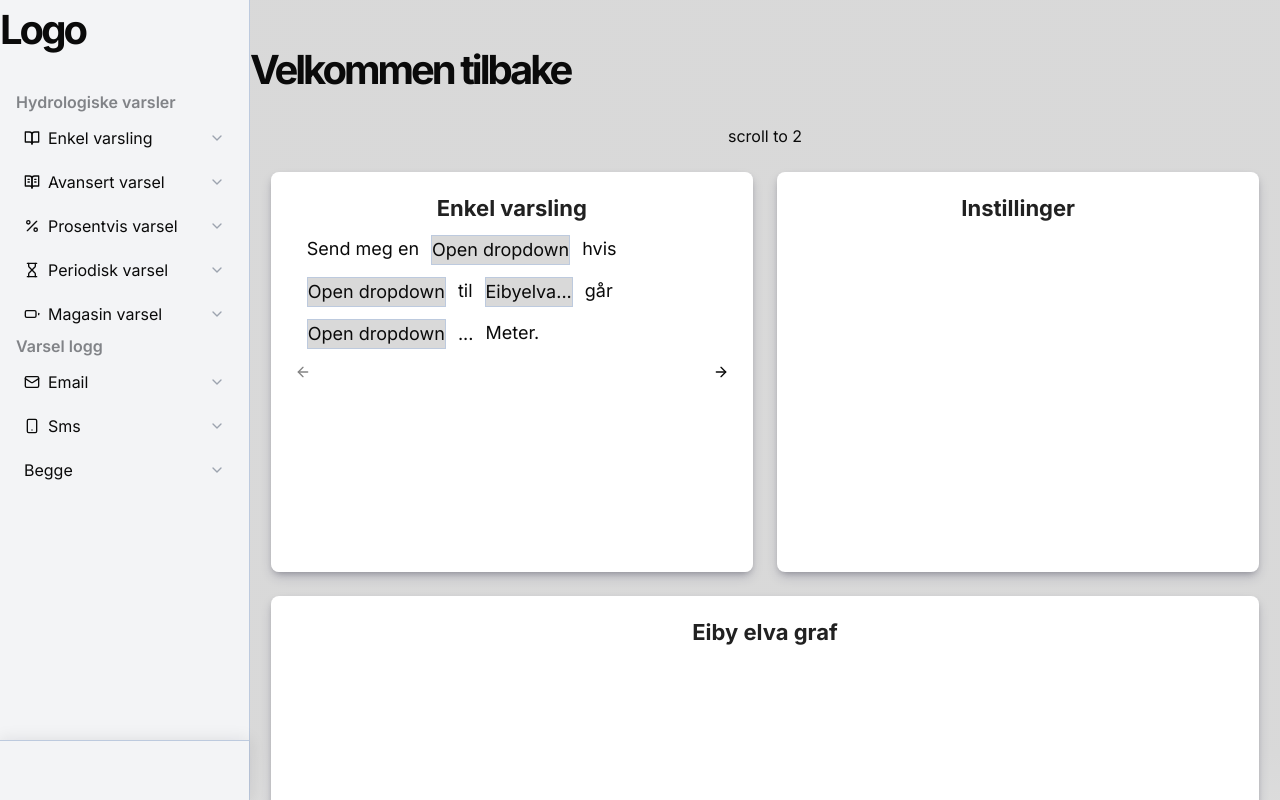
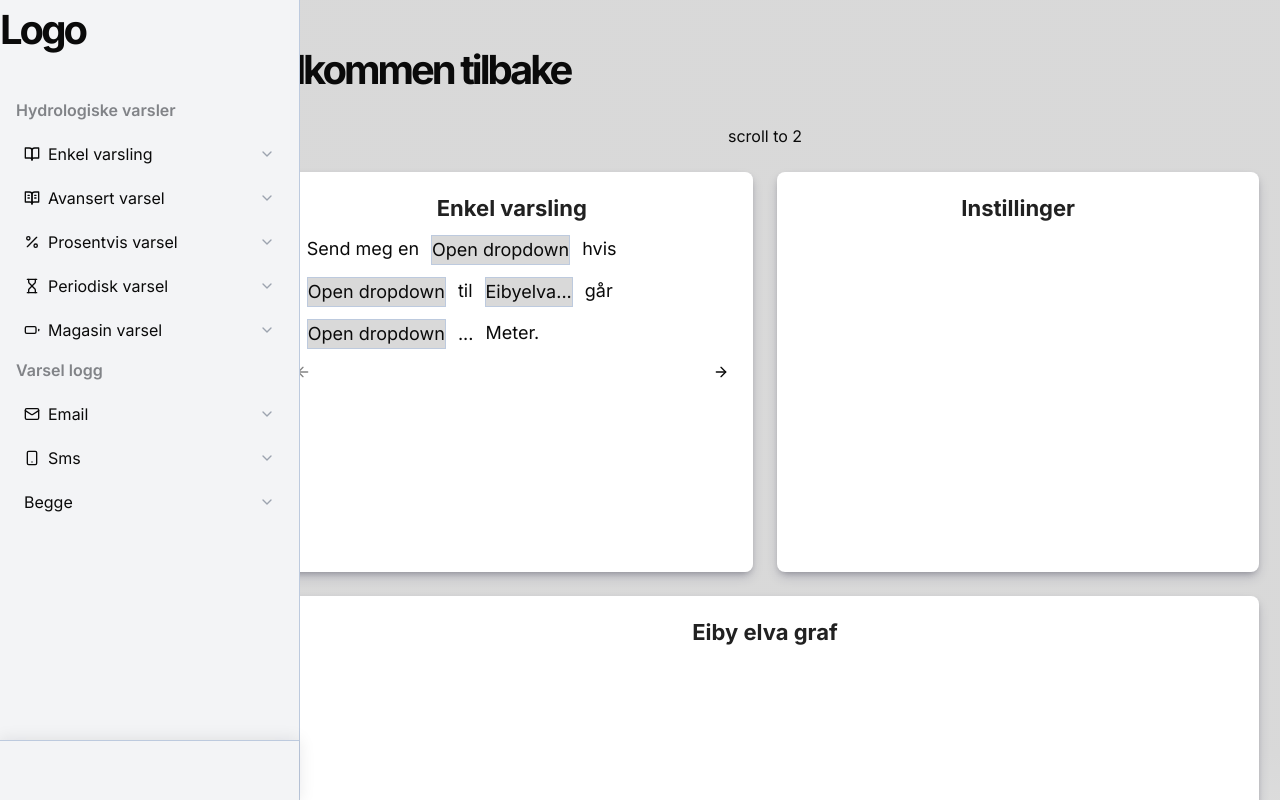
Before and after one commit to 24-20/HydrovarselRepoMain, a React (Vite) app in the folder frontend/: page / in a window 1280 px wide. Shown: the top 800 px of the page. Built offline with nearby package versions, Linux system fonts and the light colour scheme.

Commit message:
random changes no idea what i did

```diff
--- a/frontend/src/componentContent/SidebarContent.tsx
+++ b/frontend/src/componentContent/SidebarContent.tsx
@@ -7,9 +7,9 @@ const SidebarContent = () => {
     <div className=' w-full h-full  flex flex-col relative '>
         <div className=' flex justify-between h-[10%] max-h-[60px]'><h1 className=' text-foreground'>Logo</h1></div>
         <div className=' px-4 pt-[30px] w-full gap-[15px] h-[100%] overflow-y-scroll  pb-[20px]'>
-            <h4>Hydrologiske varsler</h4>
+            <h4 className=' my-2'>Hydrologiske varsler</h4>
             <SidebarAccordionAlerts />
-            <h4>Varsel logg</h4>
+            <h4 className=' my-2'>Varsel logg</h4>
             <SidebarAccordionLog />
         </div>
 
--- a/frontend/src/components/ux/Sidebar.tsx
+++ b/frontend/src/components/ux/Sidebar.tsx
@@ -6,7 +6,7 @@ interface SideBarProps {
 }
 const Sidebar = ({children, className}:SideBarProps) => {
   return (
-    <nav style={{transition:'0.2s'}} className={cn(className,`w-[250px] h-full bg-card-foreground z-50 fixed border-r border-border transition-all `)}>
+    <nav style={{transition:'0.2s'}} className={cn(className,`w-[300px] h-full bg-card-foreground z-50 fixed border-r border-border transition-all `)}>
 
         {
             children
--- a/frontend/src/pages/Dashboard.tsx
+++ b/frontend/src/pages/Dashboard.tsx
@@ -25,7 +25,7 @@ const Dashboard = () => {
   return (
     <div className=' w-full min-h-screen bg-gradient-to-b from-background from-60% to-card-foreground overflow-x-hidden '>
 
-        <Sidebar className={!device1000px?'left-[-250px]':''}>
+        <Sidebar className={!device1000px?'left-[-300px]':''}>
             <SidebarContent />
         </Sidebar>
         <Topbar className={device1000px?' absolute  top-[-80px]':''}>
```
